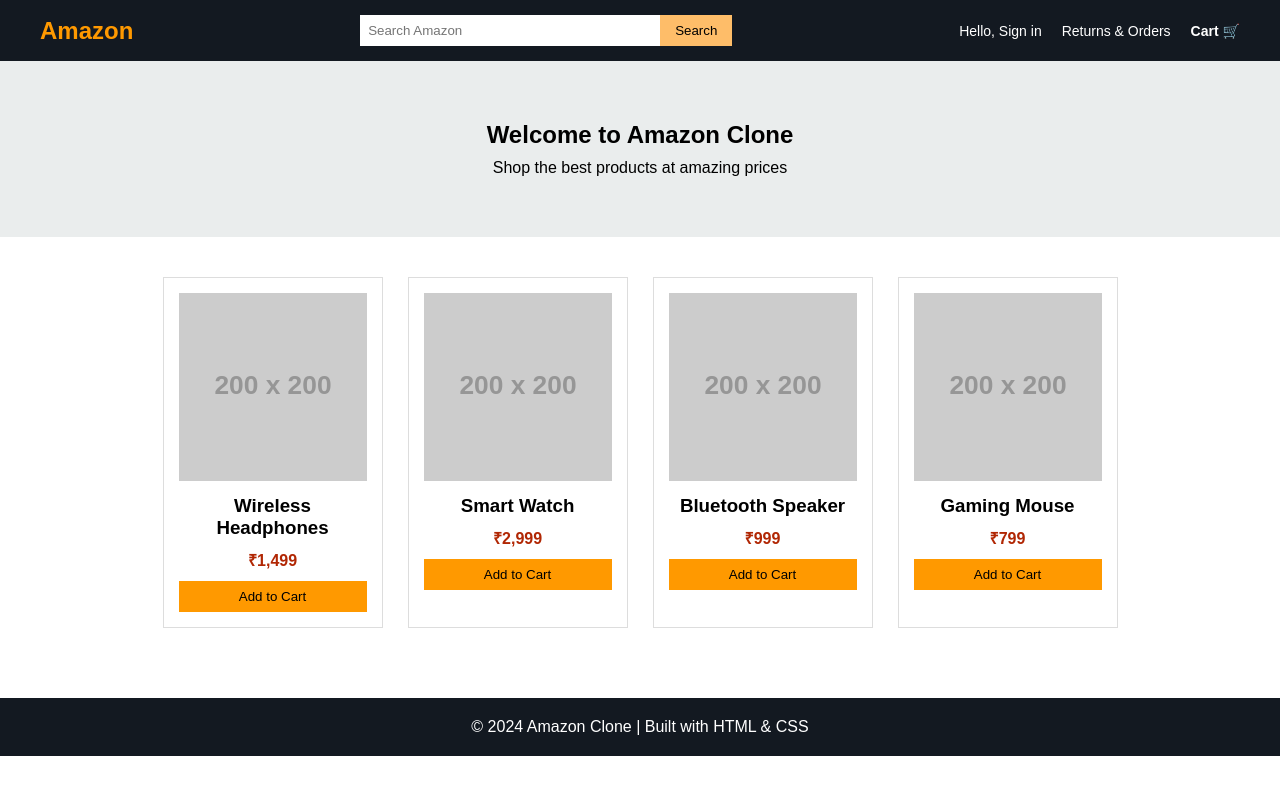
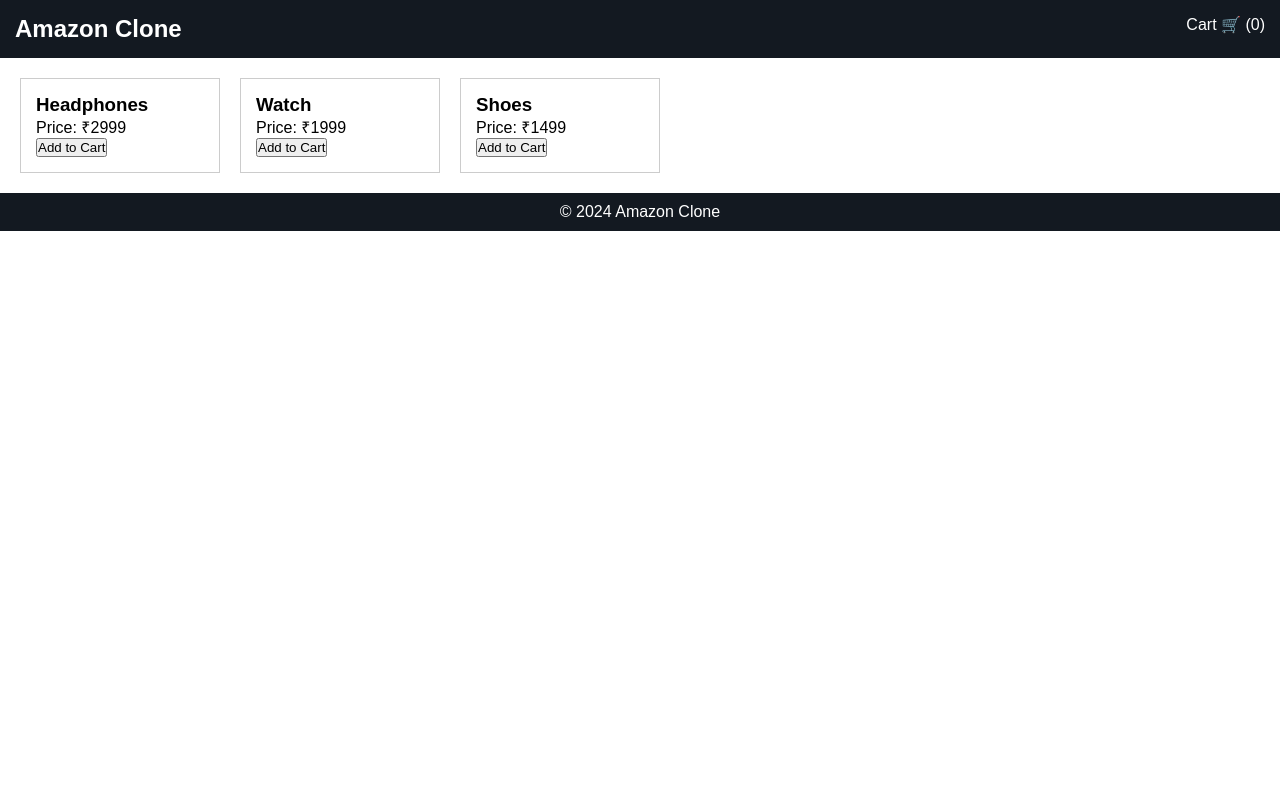
Before and after one commit to hariom6447/amazon-clone, a plain HTML site: page index.html in a window 1280 px wide. Drawn offline with Linux system fonts and the light colour scheme; placeholder pictures from the web are drawn by us.

Commit message:
Revamp index.html layout and styles
Updated the layout and styling of the Amazon Clone homepage, including header, product section, and footer.

```diff
--- a/index.html
+++ b/index.html
@@ -1,73 +1,46 @@
 <!DOCTYPE html>
-<html lang="en">
+<html>
 <head>
-    <meta charset="UTF-8">
     <title>Amazon Clone</title>
-    <meta name="viewport" content="width=device-width, initial-scale=1.0">
     <link rel="stylesheet" href="style.css">
 </head>
 <body>
 
-<!-- HEADER -->
-<header class="header">
-    <div class="logo">Amazon</div>
+    <!-- HEADER -->
+    <header style="background:#131921;color:white;padding:15px;display:flex;justify-content:space-between;">
+        <h2>Amazon Clone</h2>
+        <p>Cart 🛒 (<span id="cart-count">0</span>)</p>
+    </header>
 
-    <div class="search-box">
-        <input type="text" placeholder="Search Amazon">
-        <button>Search</button>
-    </div>
+    <!-- PRODUCTS -->
+    <section style="display:flex;gap:20px;padding:20px;flex-wrap:wrap;">
 
-    <div class="nav-links">
-        <p>Hello, Sign in</p>
-        <p>Returns & Orders</p>
-        <p class="cart">Cart 🛒</p>
-    </div>
-</header>
+        <div style="border:1px solid #ccc;padding:15px;width:200px;">
+            <h3>Headphones</h3>
+            <p>Price: ₹2999</p>
+            <button class="add-to-cart" data-price="2999">Add to Cart</button>
+        </div>
 
-<!-- HERO SECTION -->
-<section class="hero">
-    <h1>Welcome to Amazon Clone</h1>
-    <p>Shop the best products at amazing prices</p>
-</section>
+        <div style="border:1px solid #ccc;padding:15px;width:200px;">
+            <h3>Watch</h3>
+            <p>Price: ₹1999</p>
+            <button class="add-to-cart" data-price="1999">Add to Cart</button>
+        </div>
 
-<!-- PRODUCT SECTION -->
-<section class="products">
+        <div style="border:1px solid #ccc;padding:15px;width:200px;">
+            <h3>Shoes</h3>
+            <p>Price: ₹1499</p>
+            <button class="add-to-cart" data-price="1499">Add to Cart</button>
+        </div>
 
-    <div class="card">
-        <img src="https://via.placeholder.com/200" alt="product">
-        <h3>Wireless Headphones</h3>
-        <p class="price">₹1,499</p>
-        <button>Add to Cart</button>
-    </div>
+    </section>
 
-    <div class="card">
-        <img src="https://via.placeholder.com/200" alt="product">
-        <h3>Smart Watch</h3>
-        <p class="price">₹2,999</p>
-        <button>Add to Cart</button>
-    </div>
+    <footer style="background:#131921;color:white;text-align:center;padding:10px;">
+        © 2024 Amazon Clone
+    </footer>
 
-    <div class="card">
-        <img src="https://via.placeholder.com/200" alt="product">
-        <h3>Bluetooth Speaker</h3>
-        <p class="price">₹999</p>
-        <button>Add to Cart</button>
-    </div>
+    <!-- SCRIPT MUST BE HERE -->
+    <script src="script.js"></script>
 
-    <div class="card">
-        <img src="https://via.placeholder.com/200" alt="product">
-        <h3>Gaming Mouse</h3>
-        <p class="price">₹799</p>
-        <button>Add to Cart</button>
-    </div>
-
-</section>
-
-<!-- FOOTER -->
-<footer class="footer">
-    <p>© 2024 Amazon Clone | Built with HTML & CSS</p>
-</footer>
-
-<script src="script.js"></script>
 </body>
 </html>
```
